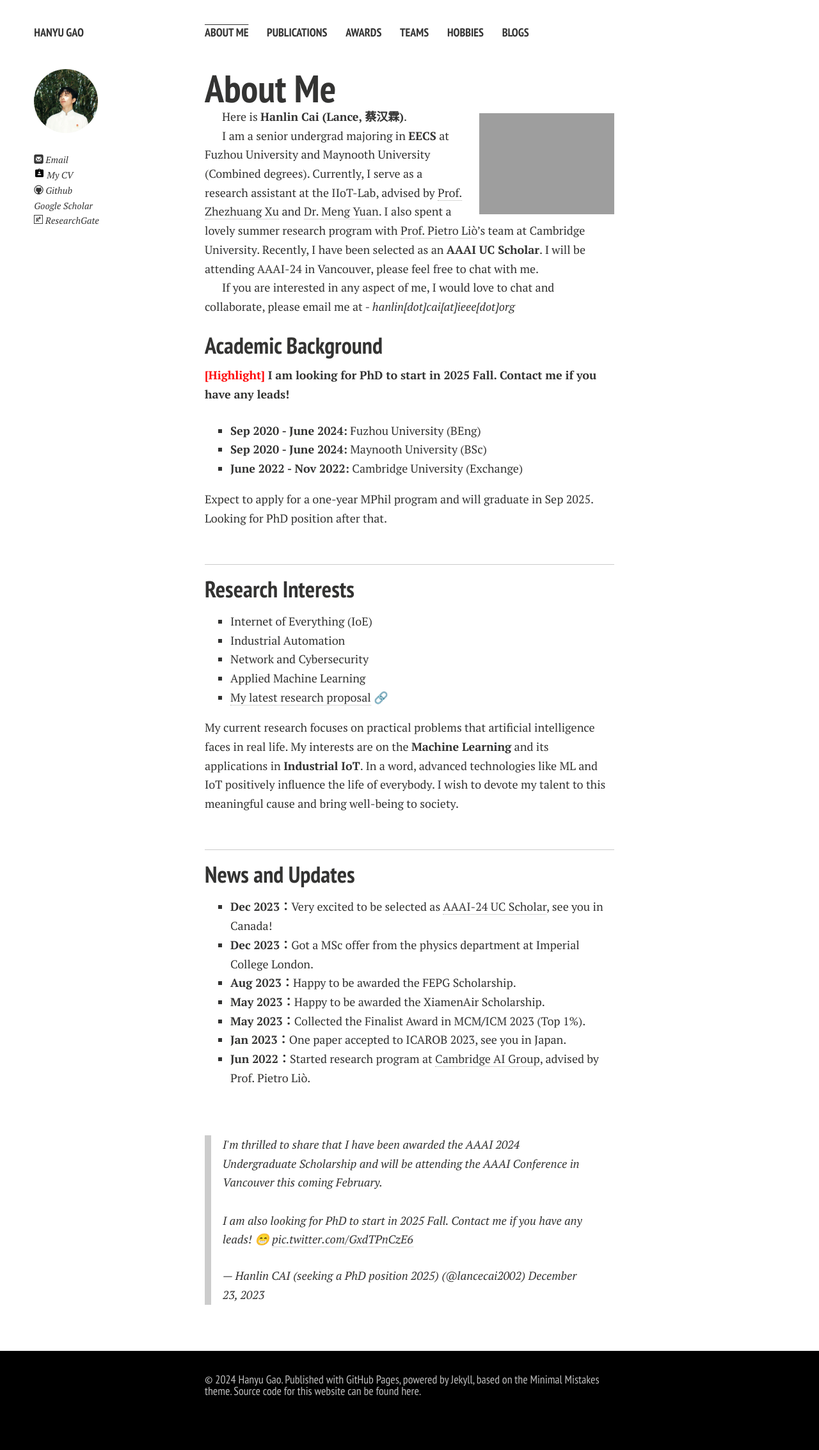
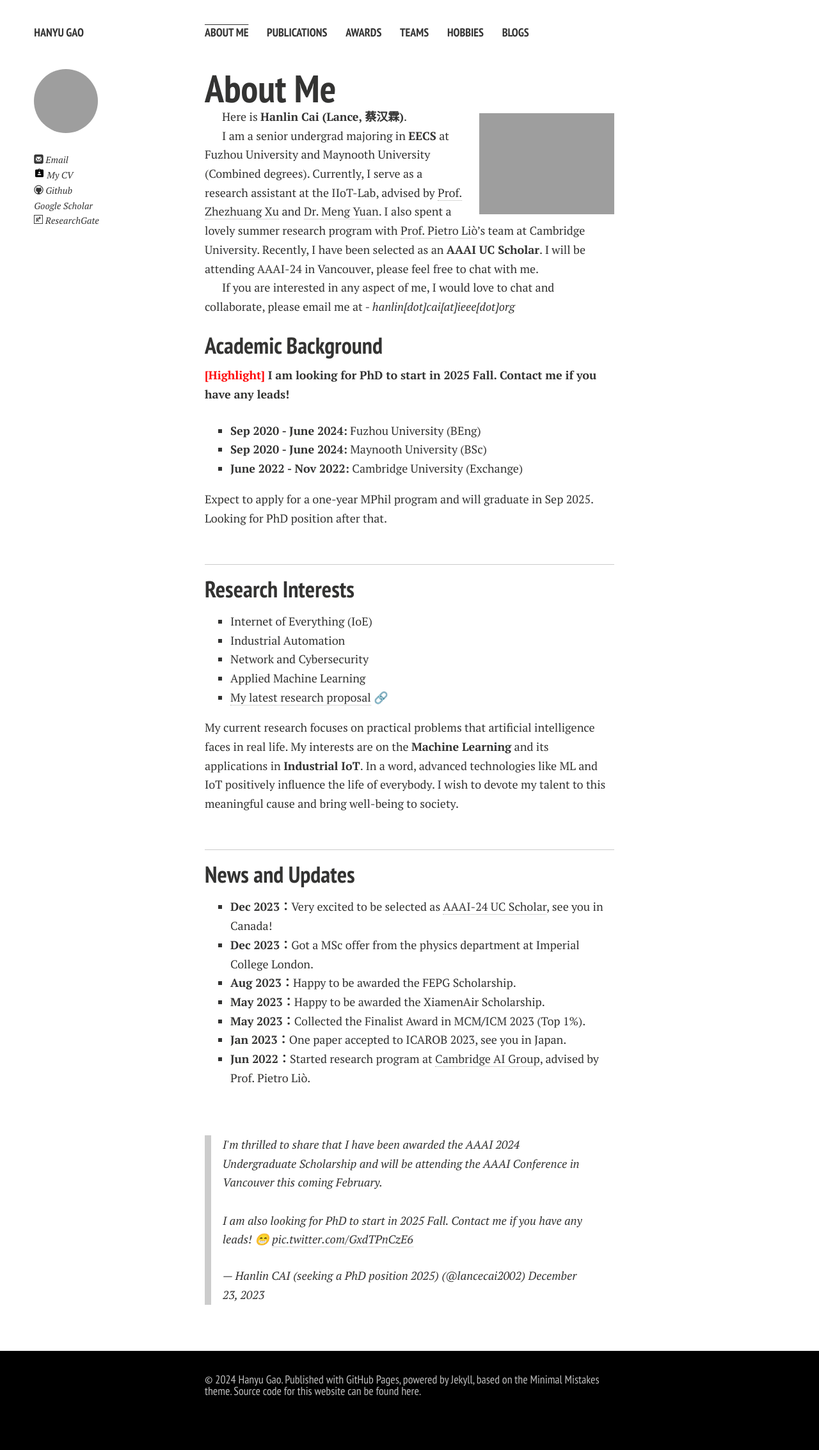
Before and after one commit to HanyuGaoX/HanyuGaoX.github.io, a Jekyll site: the page built from index.md, in a window 1280 px wide. Shown: the whole page at 64% size. Built offline with Jekyll 4.4.1, drawn with Linux system fonts in a browser that asks for light colours; nearby versions of some CDN libraries; comment, search, counter and statistics services are not loaded; a style sheet for code colours, icons or effects is not loaded; our own code applies the rules of GitHub Pages for plain Markdown files.

Commit message:
Update _config.yml

```diff
--- a/_config.yml
+++ b/_config.yml
@@ -7,7 +7,7 @@ url: https://hanyugaox.github.io/
 # Owner/author information
 owner:
   name: Hanyu Gao
-  avatar: hanlin.jpg
+  avatar: hanyu.jpg
   # bio: Two roads diverged in woods, I took the one less traveled by.
   email: henrygao@zju.edu.cn
   cv: https://caihanlin.com/file/CV-HanlinCAI.pdf
```
